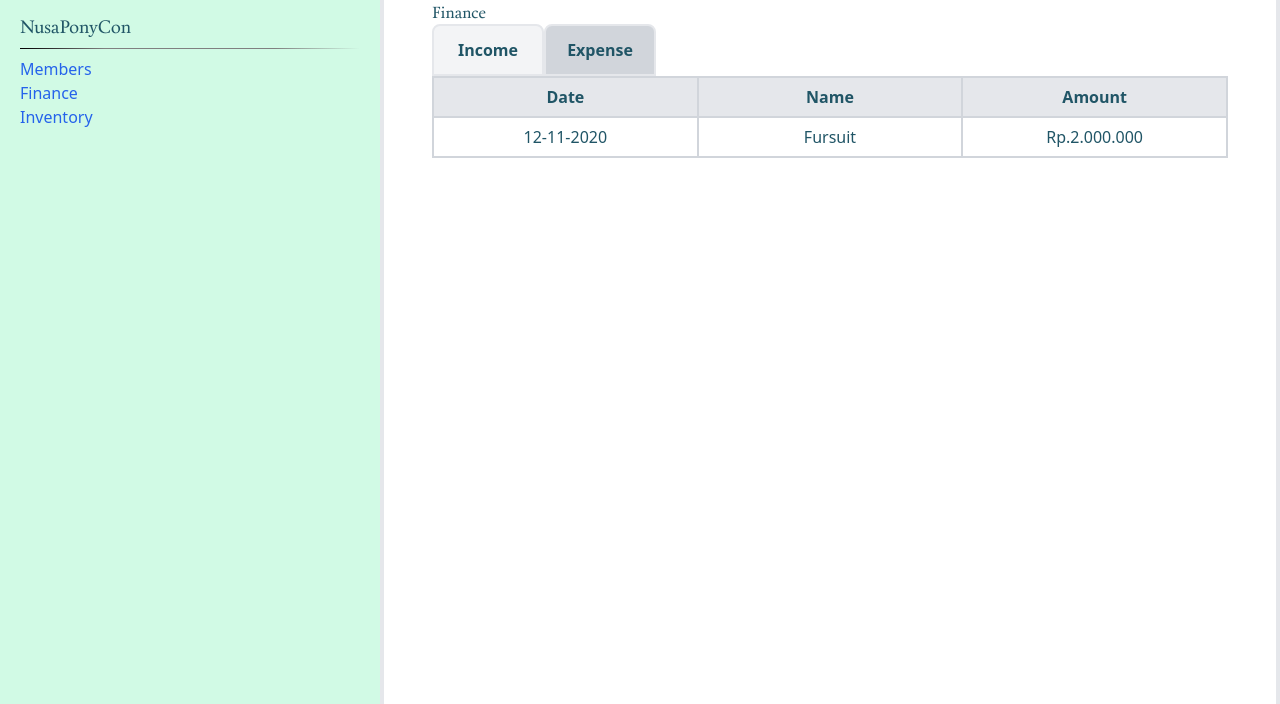
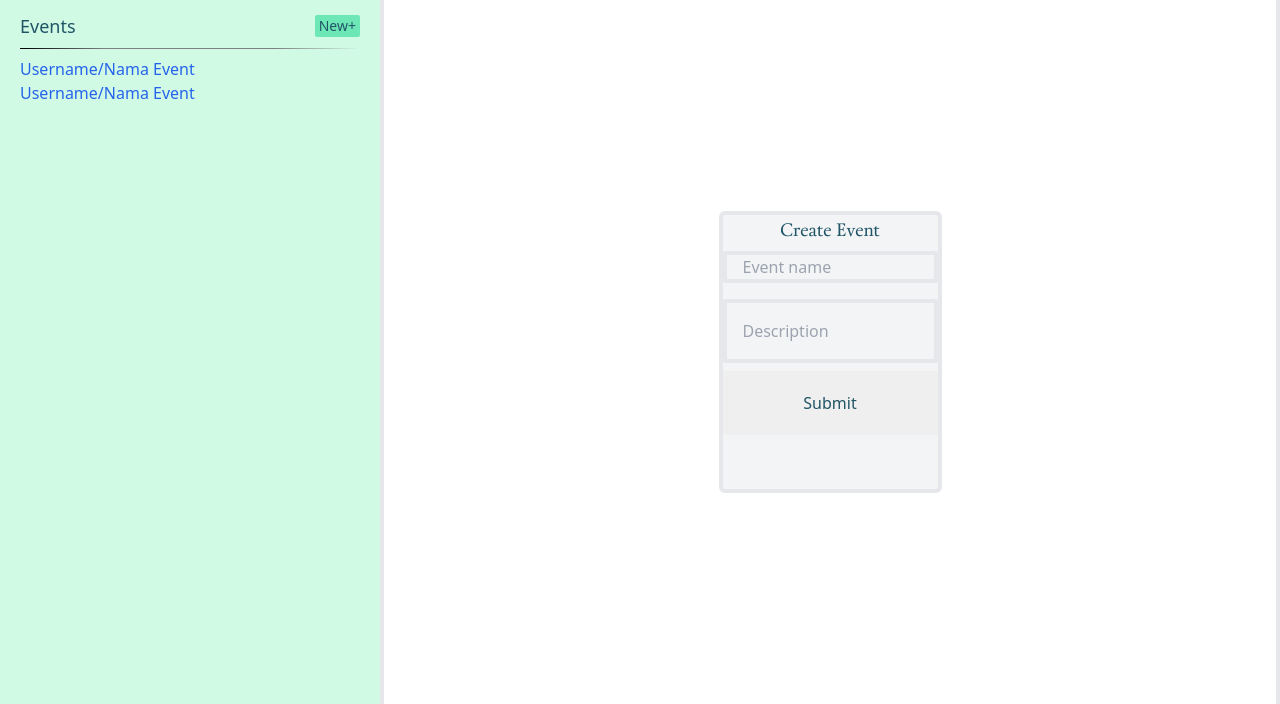
Before and after one commit to nakamarusun/OrgaDB, a Flask app: page / in a window 1280 px wide. Shown: the part 96-800 px from the top of the page. Run offline with Flask 2, Linux system fonts and the light colour scheme; parts of the project's set-up code (start-up, migrations or seed data) failed here and were passed over; some libraries are stand-ins or nearby versions.

Commit message:
added placeholder form

```diff
--- a/EMS/controllers/index.py
+++ b/EMS/controllers/index.py
@@ -5,4 +5,4 @@ bp = Blueprint("index", __name__, url_prefix="/")
 @bp.route("/")
 def index():
     # TODO @aric: Create index.html here and use render_template
-    return render_template("finance.html", debug = True)
+    return render_template("new.html", debug = True)
--- /dev/null
+++ b/EMS/templates/new.html
@@ -0,0 +1,29 @@
+{% extends 'home_template.html' %}
+
+{% block left_cont %}
+<aside class="container flex flex-col my-3 px-5">
+    <div class="flex justify-between items-center">
+        <span class="text-lg">Events</span>
+        <span class="bg-green-300 text-sm h-full py-px px-1 rounded-sm">New+</span>
+    </div>
+    <div class="left_fade_line h-px my-2"></div>
+    <div class="text-md flex flex-col truncate overflow-hidden">
+        <!-- For i in someone's event list,  -->
+        <a class="text-blue-600 hover:underline" href="">Username/Nama Event</a>
+        <a class="text-blue-600 hover:underline" href="">Username/Nama Event</a>
+    </div>
+</aside>
+{% endblock %}
+
+{% block right_cont %}
+<div class="container h-full flex items-center justify-center text-center">
+    <div class="w-1/4 h-2/5 border-4 bg-gray-100 rounded-md">
+        <h1 class="text-lg">Create Event</h1>
+        <form action="/new" method="post">
+            <input type="text" class="w-full h-8  my-2 px-4 rounded-sm border-4 bg-gray-100" required placeholder="Event name">
+            <input type="text" class="w-full h-16 mt-2 px-4 rounded-sm border-4 bg-gray-100" required placeholder="Description">
+            <input type="submit" class="w-full h-16 my-2 px-2" required placeholder="Submit">
+        </form>
+    </div>
+</div>
+{% endblock %}
```
Also changed, not shown: EMS/controllers/user.py (+0 -18 lines), EMS/templates/login.html (+0 -10 lines), EMS/templates/register.html (+0 -11 lines), EMS/__init__.py (line endings or trailing spaces).
